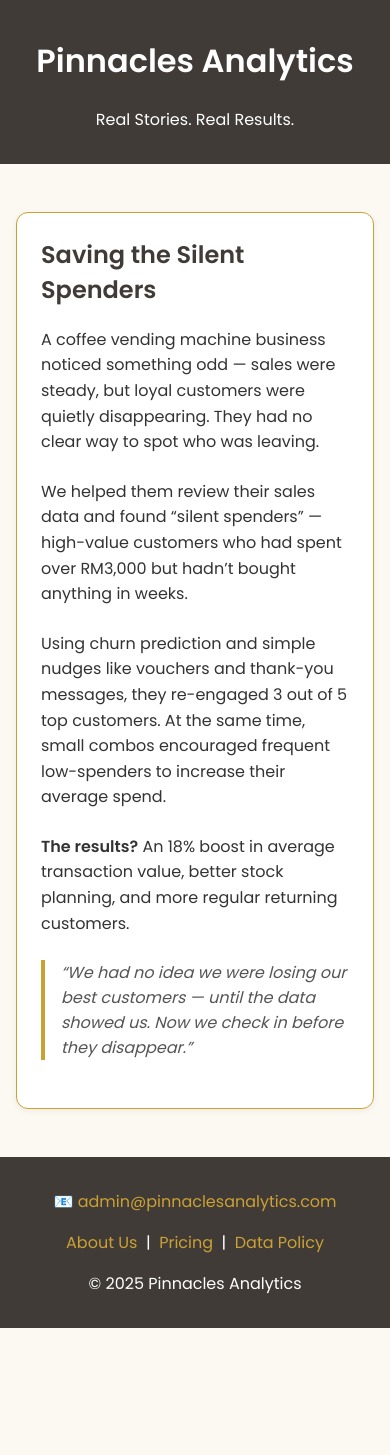
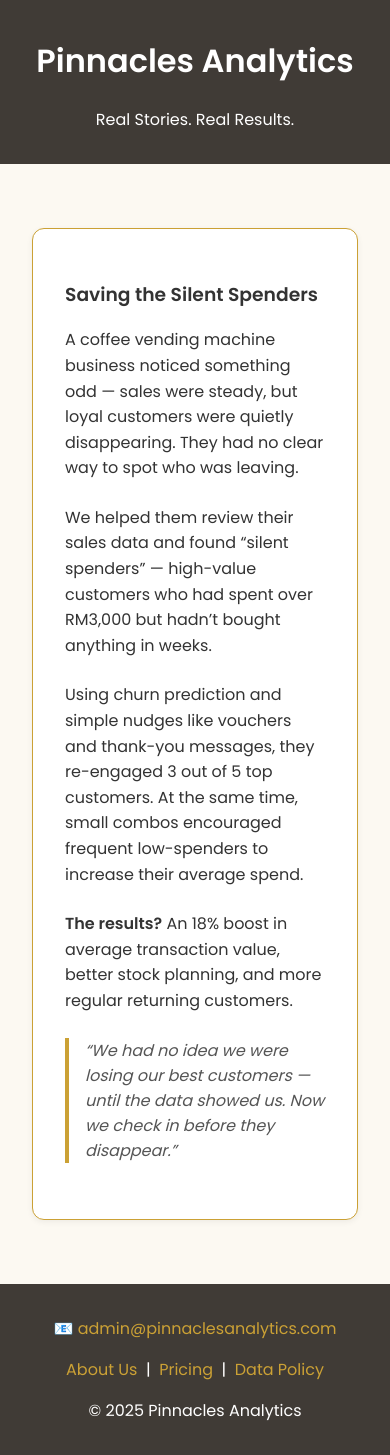
Before and after one commit to lyven81/pinnacles-learning-website, a Jekyll site: the page case-study/case-study-3.html, which Jekyll copies as it is, in a window 390 px wide. Built offline with Jekyll 4.4.1, drawn with Linux system fonts in a browser that asks for light colours; before the commit the page ends 1328 px from its top, so only the background shows below that.

Commit message:
Update case-study-3.html

```diff
--- a/case-study/case-study-3.html
+++ b/case-study/case-study-3.html
@@ -14,20 +13,17 @@
       margin: 0;
       padding: 0;
     }
-
     header, footer {
       background-color: #403B36;
       color: #FFFFFF;
       text-align: center;
       padding: 1rem;
     }
-
     .container {
       max-width: 800px;
       margin: 2rem auto;
       padding: 2rem;
     }
-
     .case-card {
       background: #FFFFFF;
       border: 1px solid #CBA135;
@@ -35,17 +31,14 @@
       box-shadow: 0 2px 6px rgba(0, 0, 0, 0.06);
       padding: 2rem;
     }
-
     .case-card h2 {
       color: #403B36;
       margin-top: 0;
     }
-
     .case-card p {
       margin-bottom: 1.5rem;
       line-height: 1.6;
     }
-
     .case-card blockquote {
       font-style: italic;
       color: #555;
@@ -53,24 +46,12 @@
       padding-left: 1rem;
       border-left: 4px solid #CBA135;
     }
-
     footer a {
       color: #CBA135;
       text-decoration: none;
     }
-
     footer a:hover {
       text-decoration: underline;
-    }
-
-    @media (max-width: 600px) {
-      .container {
-        padding: 1rem;
-      }
-
-      .case-card {
-        padding: 1.5rem;
-      }
     }
   </style>
 </head>
@@ -83,10 +64,14 @@
 
   <main class="container">
     <div class="case-card">
-      <h2>Saving the Silent Spenders</h2>
-      <p>A coffee vending machine business noticed something odd — sales were steady, but loyal customers were quietly disappearing.
-        They had no clear way to spot who was leaving.</p>
-      <p>We helped them review their sales data and found “silent spenders” — high-value customers who had spent over RM3,000 but hadn’t bought anything in weeks.</p>
+      <h3>Saving the Silent Spenders</h3>
+  <p>
+    A coffee vending machine business noticed something odd — sales were steady, but loyal customers were quietly disappearing.
+    They had no clear way to spot who was leaving.
+  </p>
+  <p>
+    We helped them review their sales data and found “silent spenders” — high-value customers who had spent over RM3,000 but hadn’t bought anything in weeks.
+  </p>
   <p>
     Using churn prediction and simple nudges like vouchers and thank-you messages, they re-engaged 3 out of 5 top customers.
     At the same time, small combos encouraged frequent low-spenders to increase their average spend.
```
Also changed, not shown: other parts of case-study/case-study-3.html (+1 -2 lines). Lines whose indentation alone changed are shown as unchanged.
